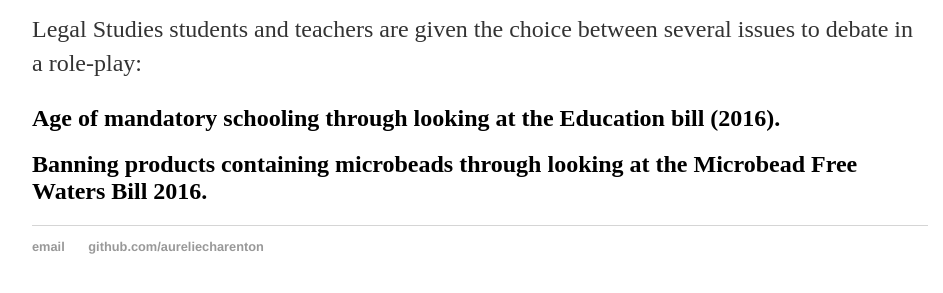
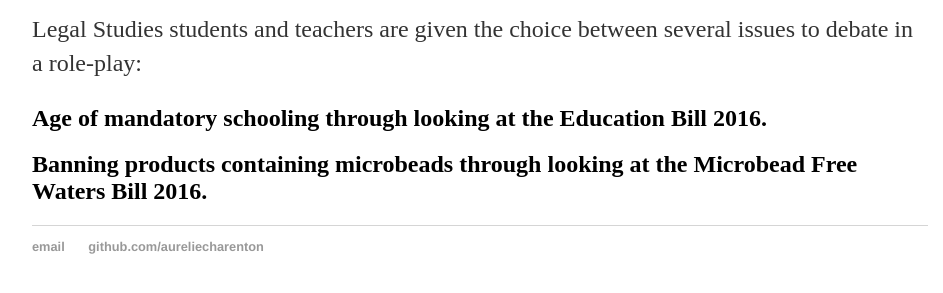
Before and after one commit to AurelieCharenton/AurelieCharenton.github.io, a Jekyll site: the page built from role_play/index.html, in a window 1280 px wide. Shown: the part 184-477 px from the top of the page, without its empty margins (160-1103 px from the left). Built offline with Jekyll 4.4.1, drawn with Linux system fonts in a browser that asks for light colours.

Commit message:
typo change

```diff
--- a/role_play/index.html
+++ b/role_play/index.html
@@ -8,7 +8,7 @@ title: Tours, Visits & Role Play
 
   <p>Legal Studies students and teachers are given the choice between several issues to debate in a role-play:</p>
 
-  <h2>Age of mandatory schooling through looking at the Education bill (2016).</h2>
+  <h2>Age of mandatory schooling through looking at the Education Bill 2016.</h2>
 
   <h2>Banning products containing microbeads through looking at the Microbead Free Waters Bill 2016.</h2>
 
```
